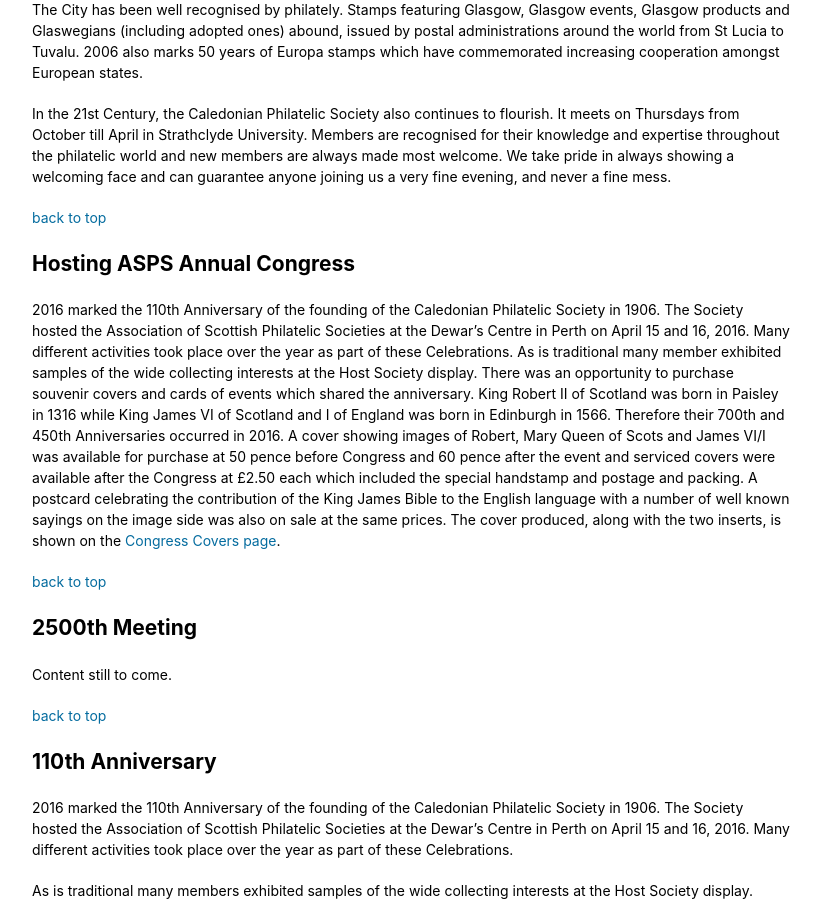
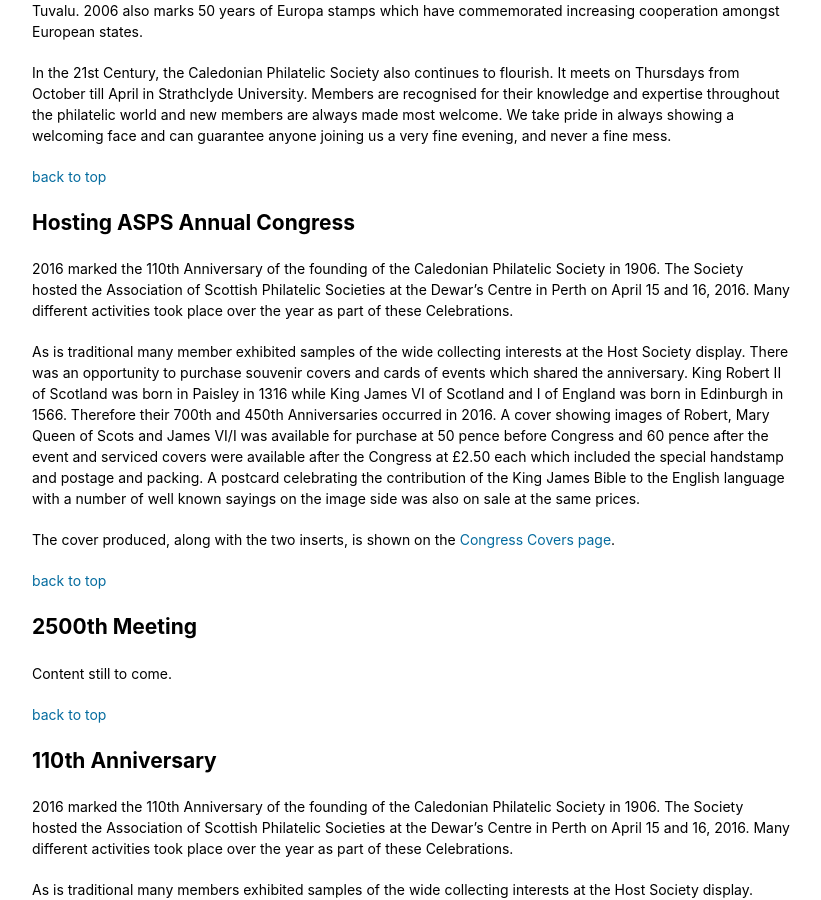
Before and after one commit to astalker/caledonian-stamps, a Jekyll site: the page built from history.md, in a window 1280 px wide and 900 px high, scrolled down 1675 px. Shown: the whole window, without its empty margins (338-1159 px from the left). Built offline with Jekyll 4.4.1, drawn with Linux system fonts in a browser that asks for light colours; our own code applies the rules of GitHub Pages for plain Markdown files; part of the change alters nothing that is shown.

```diff
--- a/history.md
+++ b/history.md
@@ -1,6 +1,4 @@
 # History
-
-* [Congress Covers](./congress-covers.md)
 
 1. [Centennial](#centennial)
 1. [Hosting ASPS Annual Congress](#hosting-asps-annual-congress)
@@ -42,7 +40,10 @@ In the 21st Century, the Caledonian Philatelic Society also continues to flouris
 
 ## Hosting ASPS Annual Congress
 2016 marked the 110th Anniversary of the founding of the Caledonian Philatelic Society in 1906. The Society hosted the Association of Scottish Philatelic Societies at the Dewar’s Centre in Perth on April 15 and 16, 2016. Many different activities took place over the year as part of these Celebrations.
-As is traditional many member exhibited samples of the wide collecting interests at the Host Society display. There was an opportunity to purchase souvenir covers and cards of events which shared the anniversary. King Robert II of Scotland was born in Paisley in 1316 while King James VI of Scotland and I of England was born in Edinburgh in 1566. Therefore their 700th and 450th Anniversaries occurred in 2016. A cover showing images of Robert, Mary Queen of Scots and James VI/I was available for purchase at 50 pence before Congress and 60 pence after the event and serviced covers were available after the Congress at £2.50 each which included the special handstamp and postage and packing. A postcard celebrating the contribution of the King James Bible to the English language with a number of well known sayings on the image side was also on sale at the same prices. The cover produced, along with the two inserts, is shown on the [Congress Covers page](./congress-covers).
+
+As is traditional many member exhibited samples of the wide collecting interests at the Host Society display. There was an opportunity to purchase souvenir covers and cards of events which shared the anniversary. King Robert II of Scotland was born in Paisley in 1316 while King James VI of Scotland and I of England was born in Edinburgh in 1566. Therefore their 700th and 450th Anniversaries occurred in 2016. A cover showing images of Robert, Mary Queen of Scots and James VI/I was available for purchase at 50 pence before Congress and 60 pence after the event and serviced covers were available after the Congress at £2.50 each which included the special handstamp and postage and packing. A postcard celebrating the contribution of the King James Bible to the English language with a number of well known sayings on the image side was also on sale at the same prices.
+
+The cover produced, along with the two inserts, is shown on the [Congress Covers page](./congress-covers).
 
 [back to top](#history)
 
```
